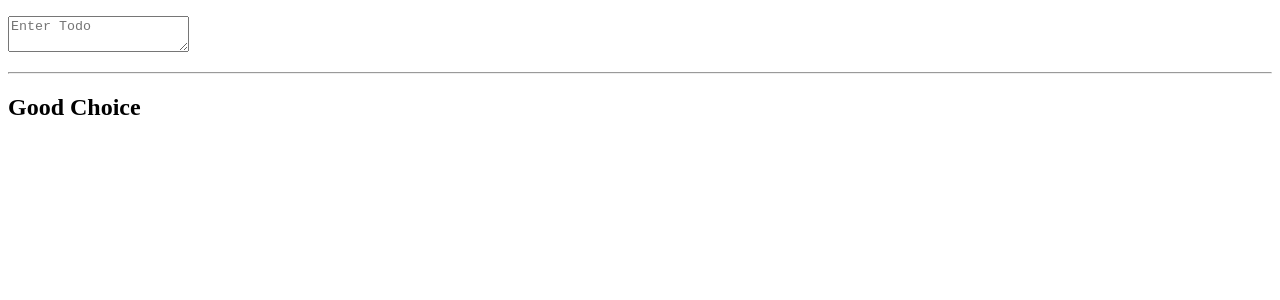
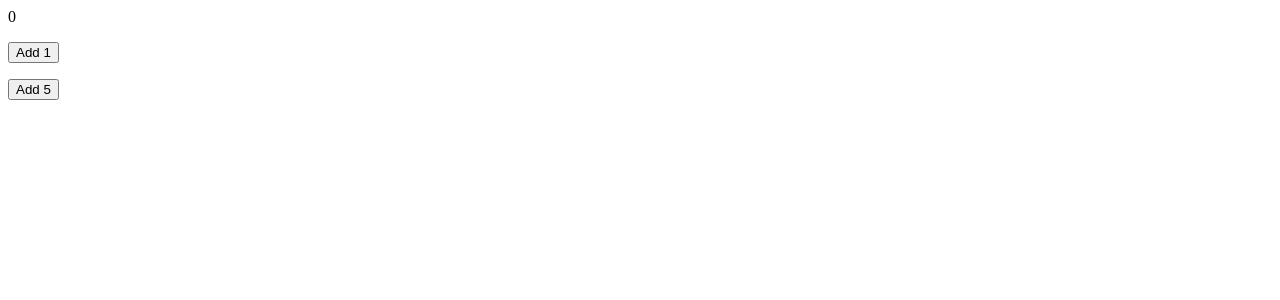
Before and after one commit to HasanMdKamrul/Hooks, a React (Create React App) app: page / in a window 1280 px wide. Shown: the top 300 px of the page. Built offline with nearby package versions, Linux system fonts and the light colour scheme.

Commit message:
We see the problem of the batch update for the better optimisation of react so if we need to use the previous state in the setState function we must use this pattern setState((prevState,prevProps)=>() renderprop pattern

```diff
--- a/src/App.js
+++ b/src/App.js
@@ -1,9 +1,9 @@
-import Todo from "./Components/Todo";
+import Counter from './Components/Counter';
 
 function App() {
   return (
     <div>
-      <Todo />
+      <Counter />
     </div>
   );
 }
--- /dev/null
+++ b/src/Components/Counter.js
@@ -0,0 +1,43 @@
+import { useState } from 'react';
+
+
+export default function Counter(){
+
+    const [count,setCount] = useState(0);
+
+    const buttonChange = ()=>{
+
+        setCount((prevState)=>{
+            return prevState+1;
+        })
+    };
+
+
+
+    const addFive = ()=>{
+
+        for (let index = 0; index < 5; index++) {
+           setCount(count+1)
+        }
+    };
+
+
+
+
+    return (
+        <div>
+            {count}
+
+            <p>
+                <button type="button" onClick={buttonChange}>
+                    Add 1
+                </button>
+            </p>
+            <p>
+                <button type="button" onClick={addFive}>
+                    Add 5
+                </button>
+            </p>
+        </div>
+    )
+}
```
Also changed, not shown: 1 other file (tests, documents, lock files or other folders).
